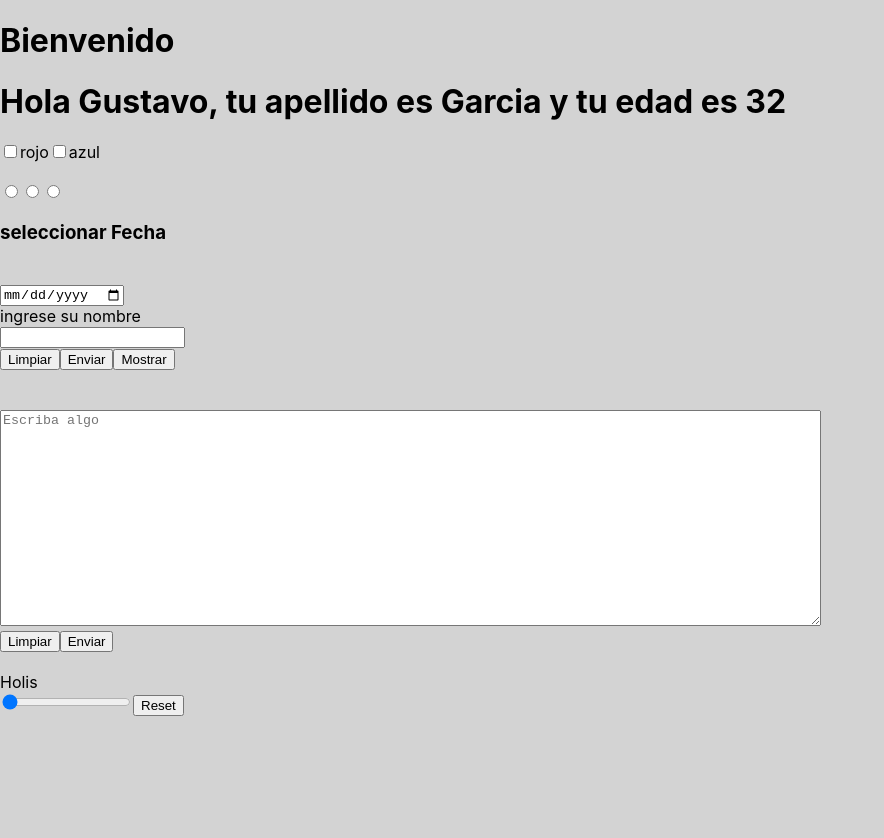
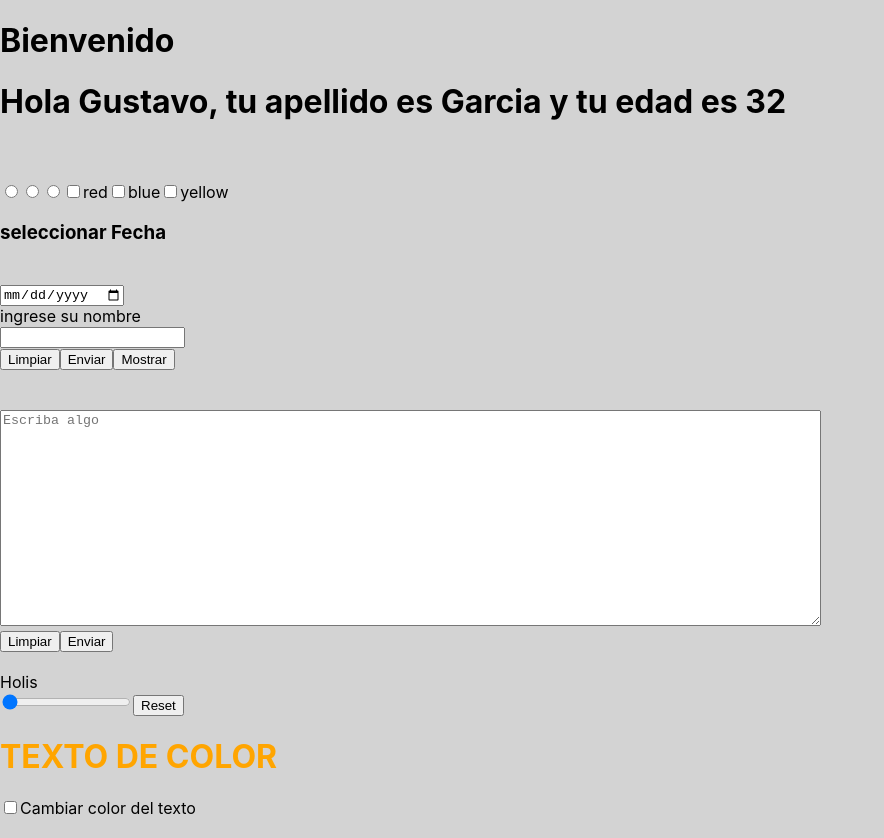
Before and after one commit to GustiGarcia/widgets_progra_3, a React (Create React App) app: page / in a window 1280 px wide. Shown: the whole page, without its empty margins (0-884 px from the left). Before the commit the page ends 800 px from the top, so only its background shows below. Built offline with nearby package versions, Linux system fonts and the light colour scheme.

Commit message:
agregado ColorChanger 2 botones, cambios en InputDate

```diff
--- a/src/App.tsx
+++ b/src/App.tsx
@@ -1,4 +1,4 @@
-import React from "react";
+import React from 'react';
 import Welcome from "./components/Welcome";
 import EjeReducer from "./components/Widgets/EjeReducer";
 import { EjeEffect } from "./components/Widgets/EjeUseEffect";
@@ -8,6 +8,7 @@ import { InputDate } from "./components/Widgets/InputDate";
 import { InputText } from "./components/Widgets/InputText";
 import { InputTextArea } from "./components/Widgets/InputTextArea";
 import { InputSlider } from "./components/Widgets/InputSlider";
+import { ColorChanger } from './components/ColorChanger';
 
 
 const App: React.FC = () => {
@@ -18,19 +19,20 @@ const App: React.FC = () => {
      {/*  <EjeReducer />
       <EjeEffect />
       <br />*/}
-      <CheckBox label="rojo"/>
-      <CheckBox label="azul"/>
       <br /> <br />
       {/* <InputDate  label={"holis"}/> */}
       <RadioButton/>
       <RadioButton/>
       <RadioButton/>
+      <CheckBox label="red"/>
+      <CheckBox label="blue"/>
+      <CheckBox label="yellow"/>
       <InputDate/>
       <InputText label="ingrese su nombre"/>
       <InputTextArea PlaceHolder="Escriba algo" Cols={100} Rows={14} />
       <InputSlider Max={10} Min={0} Label="Holis"/>
-
-
+      <ColorChanger />
+      <br />
     </div>
   );
 };
--- /dev/null
+++ b/src/components/ColorChanger.tsx
@@ -0,0 +1,29 @@
+import { useState } from "react";
+
+export const ColorChanger : React.FC = () => {
+    const [isChecked, setIsChecked] = useState(false);
+    const [color, setColor] = useState("orange");
+
+    const handleCheckBox = () => {
+        setIsChecked(!isChecked);
+        setColor (isChecked? 'green':'blue');
+    };
+
+    // const changeColor = () => {
+    //     setColor("green");
+    // };
+
+    const sentenceStyle = {color:color};
+
+    return (
+        <div>
+            <h1 style={sentenceStyle}>TEXTO DE COLOR</h1>
+            <label>
+                <input type="checkbox" checked={isChecked} onChange={handleCheckBox}/>
+                Cambiar color del texto
+            </label>
+            {/* <h1 style={{color: color}}>TEXTO CON COLOR</h1>
+            <button onClick={changeColor}>Cambiar Color</button> */}
+        </div>
+    );
+};
--- a/src/components/Widgets/InputDate.tsx
+++ b/src/components/Widgets/InputDate.tsx
@@ -22,10 +22,11 @@ interface InputProps {
 
 
 export const InputDate: React.FC=()=> {
-  const [date, setDate] = useState<string>();
+  const [date, setDate] = useState<string | undefined> (undefined);
 
   useEffect(()=>{
-    console.log('se eligio la fecha ',{date});
+    if (date !== undefined)
+    {console.log('se eligio la fecha ',{date});}
   }, [date]);
 
 
```
